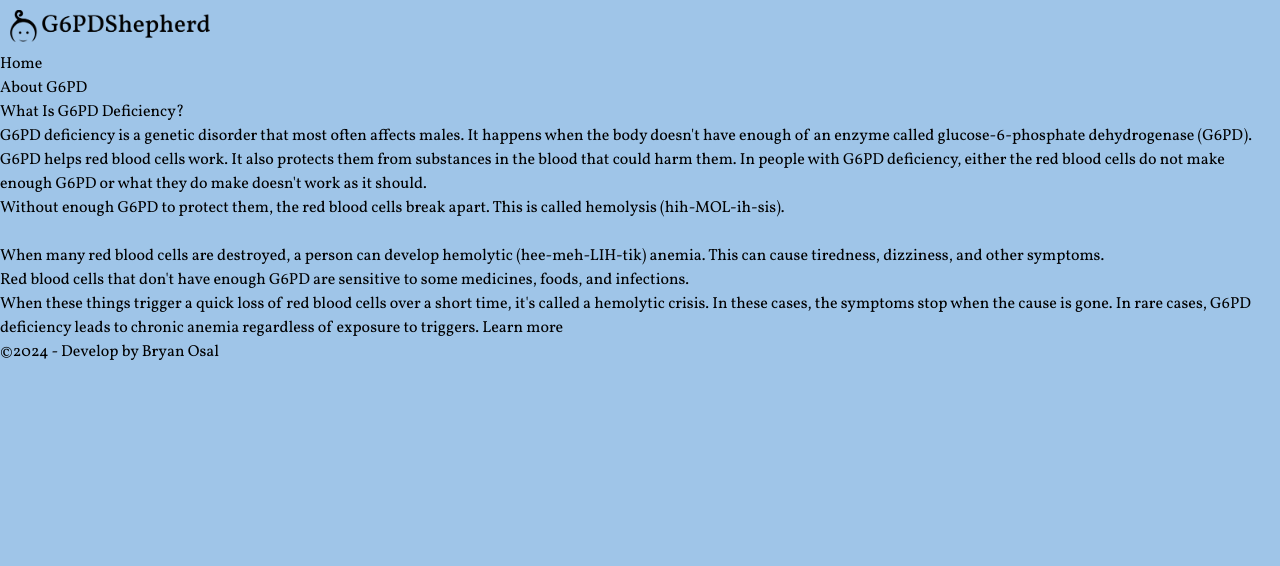
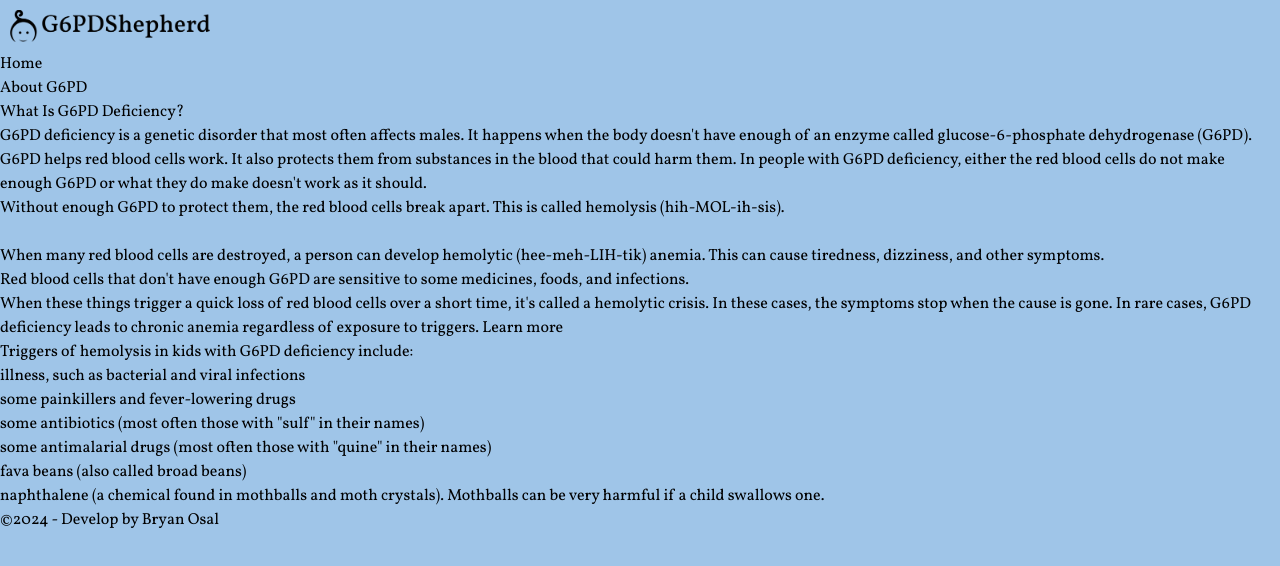
Before and after one commit to odycy21/G6PD-Shepherd, a React (Vite) app: page /about in a window 1280 px wide. Shown: the top 566 px of the page. Built offline with nearby package versions, Linux system fonts and the light colour scheme; a web font is replaced by a local one.

Commit message:
Updated structure and routing 2

```diff
--- a/src/About.jsx
+++ b/src/About.jsx
@@ -1,18 +1,33 @@
 const About = () => {
 
     return (
-        <div>
+        <div className="max-w-[1240px] mx-auto flex h-screen flex-col justify-center">
 
-             <div className='max-w-[1240px] w-full h-screen mx-auto flex flex-col justify-center'>
-                   <h1 className='font-bold text-xl'> What Is G6PD Deficiency? </h1>
-                    <p>
-                        G6PD deficiency is a genetic disorder that most often affects males. It happens when the body doesn't have enough of an enzyme called glucose-6-phosphate dehydrogenase (G6PD). <br />
+             <div className=''>
+                   <h1 className='font-bold text-xl py-2'> What Is G6PD Deficiency? </h1>
+                    <p className="py-2">
+                        G6PD deficiency is a genetic disorder that most often affects males. It happens when the body doesn't have enough of an enzyme called glucose-6-phosphate dehydrogenase (G6PD).
                         G6PD helps red blood cells work. It also protects them from substances in the blood that could harm them. In people with G6PD deficiency, either the red blood cells do not make enough G6PD or what they do make doesn't work as it should. <br />
                         Without enough G6PD to protect them, the red blood cells break apart. This is called hemolysis (hih-MOL-ih-sis). <br /> <br />
                         When many red blood cells are destroyed, a person can develop hemolytic (hee-meh-LIH-tik) anemia. This can cause tiredness, dizziness, and other symptoms. <br />
                         Red blood cells that don't have enough G6PD are sensitive to some medicines, foods, and infections. <br />
                         When these things trigger a quick loss of red blood cells over a short time, it's called a hemolytic crisis. In these cases, the symptoms stop when the cause is gone. In rare cases, G6PD deficiency leads to chronic anemia regardless of exposure to triggers. <a href='#'>Learn more</a>
                     </p>
+
+                    <div className="my-[20px]">
+                        <h2>Triggers of hemolysis in kids with G6PD deficiency include:</h2>
+                    <ul className="list-disc p-5">
+                        <li> illness, such as bacterial and viral infections</li>
+                        <li> some painkillers and fever-lowering drugs</li>
+                        <li> some antibiotics (most often those with "sulf" in their names)</li>
+                        <li> some antimalarial drugs (most often those with "quine" in their names)</li>
+                        <li> fava beans (also called broad beans)</li>
+                        <li> naphthalene (a chemical found in mothballs and moth crystals). Mothballs can be very harmful if a child swallows one.</li>
+                    </ul>
+
+
+
+                    </div>
             </div>
 
          </div>
--- a/src/Home.jsx
+++ b/src/Home.jsx
@@ -6,13 +6,11 @@ import Searchbar from './Searchbar';
 const Home = () => {
 
     return (
-    <div>
+        <div className="max-w-[1240px] h-screen mx-auto flex flex-col justify-center">
 
 
-         <div className=' mx-20 w-{100%} h-{100%} h-48 p-10'>
-               <h1 className='font-bold text-xl'> Search here</h1>
+         <div className='mt-[-500px]'>
                 <Searchbar/>
-
         </div>
 
      </div>
--- a/src/Searchbar.jsx
+++ b/src/Searchbar.jsx
@@ -5,12 +5,15 @@ const Searchbar = () => {
 
     return (
         <div className="main-container">
+
             <div className="search-container">
                 <input type="text" id="searchInput" placeholder="Input search here. .." onChange={(e) => {
                 setSearchItem(e.target.value)
                 }}/>
             </div>
+
             <HiSearch id="search" font-size = {28} color = "black" />
+
          </div>
      );
 }
```
